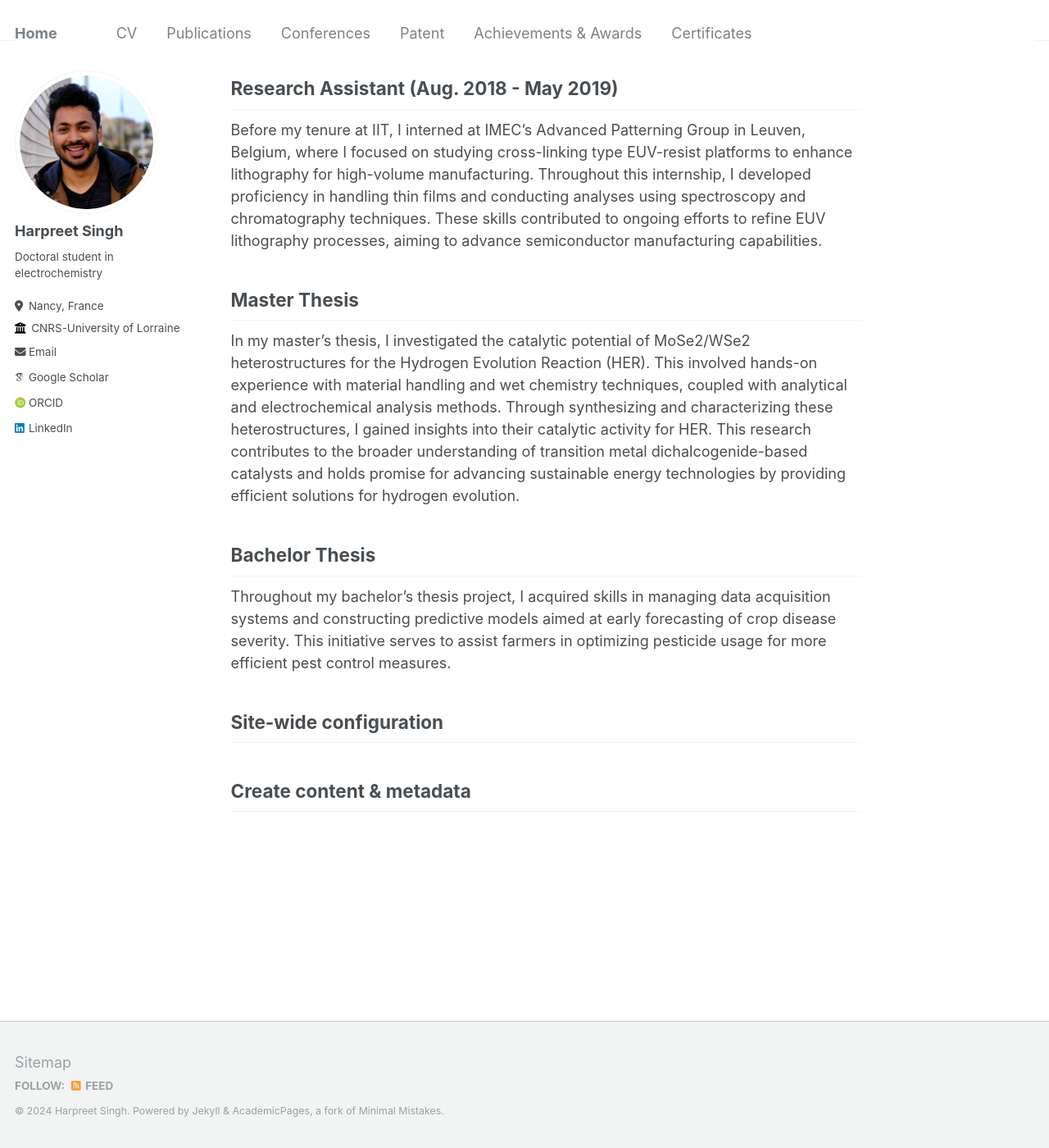
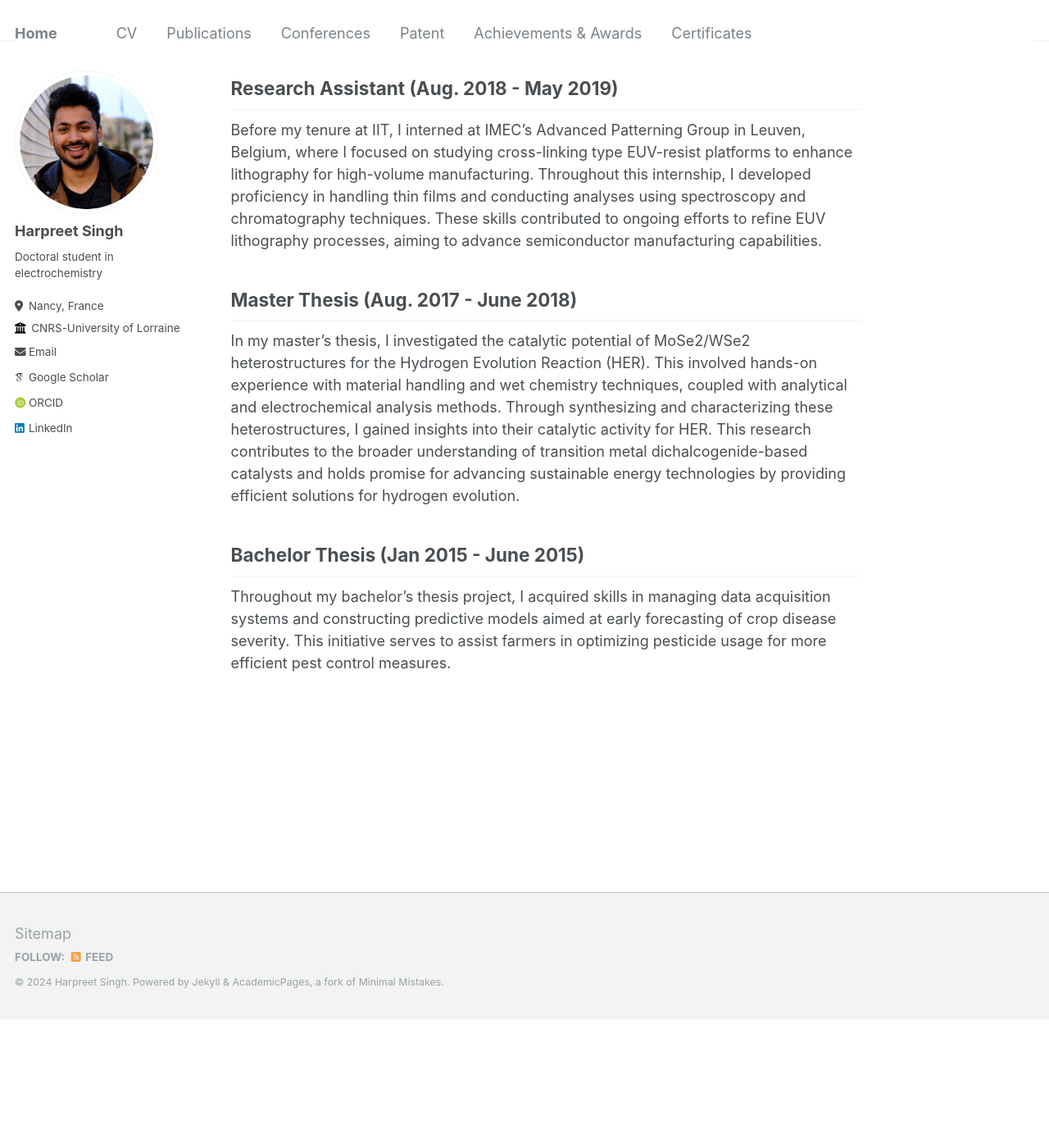
Before and after one commit to Harpr33t-Singh/Harpr33t-Singh.github.io, a Jekyll site: the page built from _pages/about.md, in a window 1280 px wide and 1400 px high, scrolled down 1191 px. Shown: the whole window at 82% size. Built offline with Jekyll 4.4.1, drawn with Linux system fonts in a browser that asks for light colours; some web fonts are replaced; after the commit the page ends 2435 px from its top, so only the background shows below that.

Commit message:
Update about.md

```diff
--- a/_pages/about.md
+++ b/_pages/about.md
@@ -24,17 +24,10 @@ By leveraging my expertise in circuits and sensors, I spearheaded the developmen
 
 Before my tenure at IIT, I interned at IMEC's Advanced Patterning Group in Leuven, Belgium, where I focused on studying cross-linking type EUV-resist platforms to enhance lithography for high-volume manufacturing. Throughout this internship, I developed proficiency in handling thin films and conducting analyses using spectroscopy and chromatography techniques. These skills contributed to ongoing efforts to refine EUV lithography processes, aiming to advance semiconductor manufacturing capabilities.
 
-## Master Thesis
+## Master Thesis (Aug. 2017 - June 2018)
 
 In my master's thesis, I investigated the catalytic potential of MoSe2/WSe2 heterostructures for the Hydrogen Evolution Reaction (HER). This involved hands-on experience with material handling and wet chemistry techniques, coupled with analytical and electrochemical analysis methods. Through synthesizing and characterizing these heterostructures, I gained insights into their catalytic activity for HER. This research contributes to the broader understanding of transition metal dichalcogenide-based catalysts and holds promise for advancing sustainable energy technologies by providing efficient solutions for hydrogen evolution.
 
-## Bachelor Thesis
+## Bachelor Thesis (Jan 2015 - June 2015)
 
 Throughout my bachelor's thesis project, I acquired skills in managing data acquisition systems and constructing predictive models aimed at early forecasting of crop disease severity. This initiative serves to assist farmers in optimizing pesticide usage for more efficient pest control measures.
-
-Site-wide configuration
-------
-
-
-Create content & metadata
-------
```
